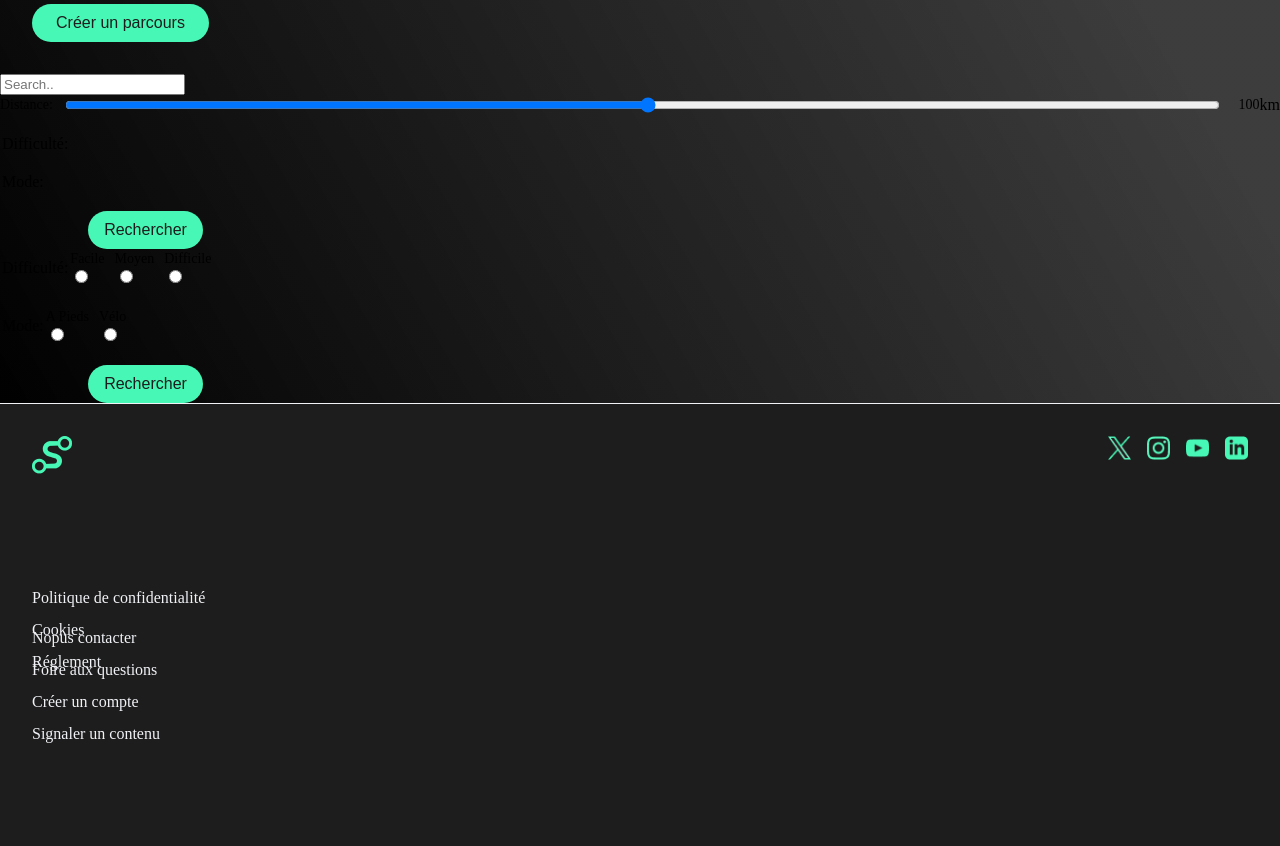
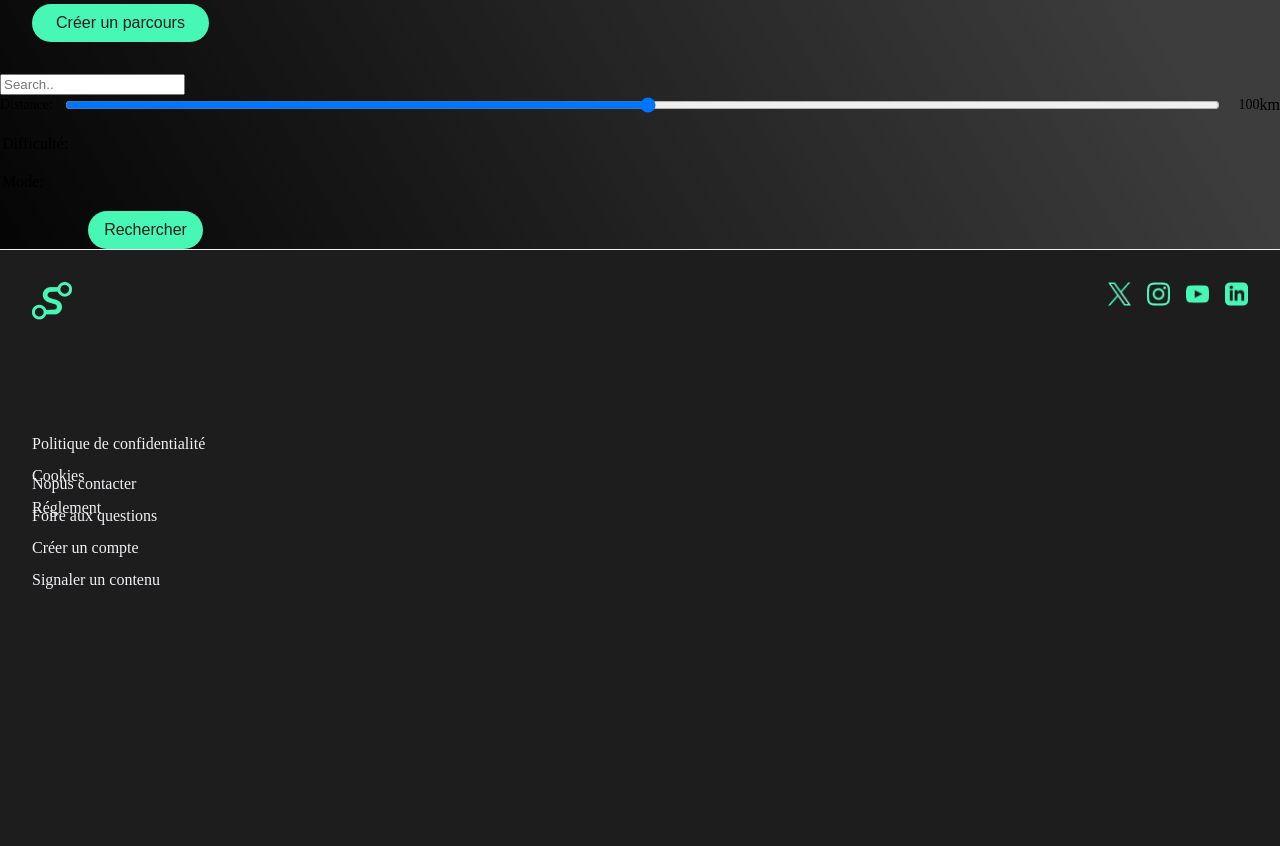
Before and after one commit to doko972/Tray-map, a PHP site: page / in a window 1280 px wide. Shown: the part 1670-2516 px from the top of the page. After the commit the page ends 2259 px from the top, so only its background shows below. Run offline with PHP 8.4, Linux system fonts and the light colour scheme; data that the repository does not hold is empty.

Commit message:
branch ayman_ done

```diff
--- a/app/range.php
+++ b/app/range.php
@@ -7,7 +7,8 @@
             <div class="range-options">
                 <div class="range-choice">
                     <label for="distance">Distance:</label>
-                    <input name="distance" type="range" id="distance" min="1" max="100" oninput="this.nextElementSibling.value = this.value">
+                    <input name="distance" type="range" id="distance" min="1" max="100"
+                        oninput="this.nextElementSibling.value = this.value">
                     <output>100</output> km
                 </div>
 
@@ -30,7 +31,7 @@
                 <div class="range-choice">
                     <legend>Mode:</legend>
                     <?php
-                    $classRoutes  = getClassRoutes($dbCo);
+                    $classRoutes = getClassRoutes($dbCo);
                     foreach ($classRoutes as $classRoute) {
                         echo AddsHtmlClassRoute($classRoute);
                     }
@@ -44,34 +45,5 @@
             </div>
         </form>
     </div>
-
-        <div class="range-choice">
-            <legend>Difficulté:</legend>
-            <div class="range_radio-alg">
-                <label for="easy">Facile</label><br>
-                <input type="radio" id="easy" name="level" value="easy">
-            </div>
-            <div class="range_radio-alg">
-                <label for="medium">Moyen</label><br>
-                <input type="radio" id="medium" name="level" value="medium">
-            </div>
-            <div class="range_radio-alg">
-                <label for="hard">Difficile</label><br>
-                <input type="radio" id="hard" name="level" value="hard">
-            </div>
-        </div>
-
-        <div class="range-choice">
-            <legend>Mode:</legend>
-            <div class="range_radio-alg">
-                <label for="onfoot">A Pieds</label><br>
-                <input type="radio" id="onfoot" name="class_route" value="onfoot">
-            </div>
-            <div class="range_radio-alg">
-                <label for="bike">Vélo</label><br>
-                <input type="radio" id="bike" name="class_route" value="bike">
-            </div>
-        </div>
-        <button class="range-btn btn" type="submit">Rechercher</button>
     </div>
 </section>
```
